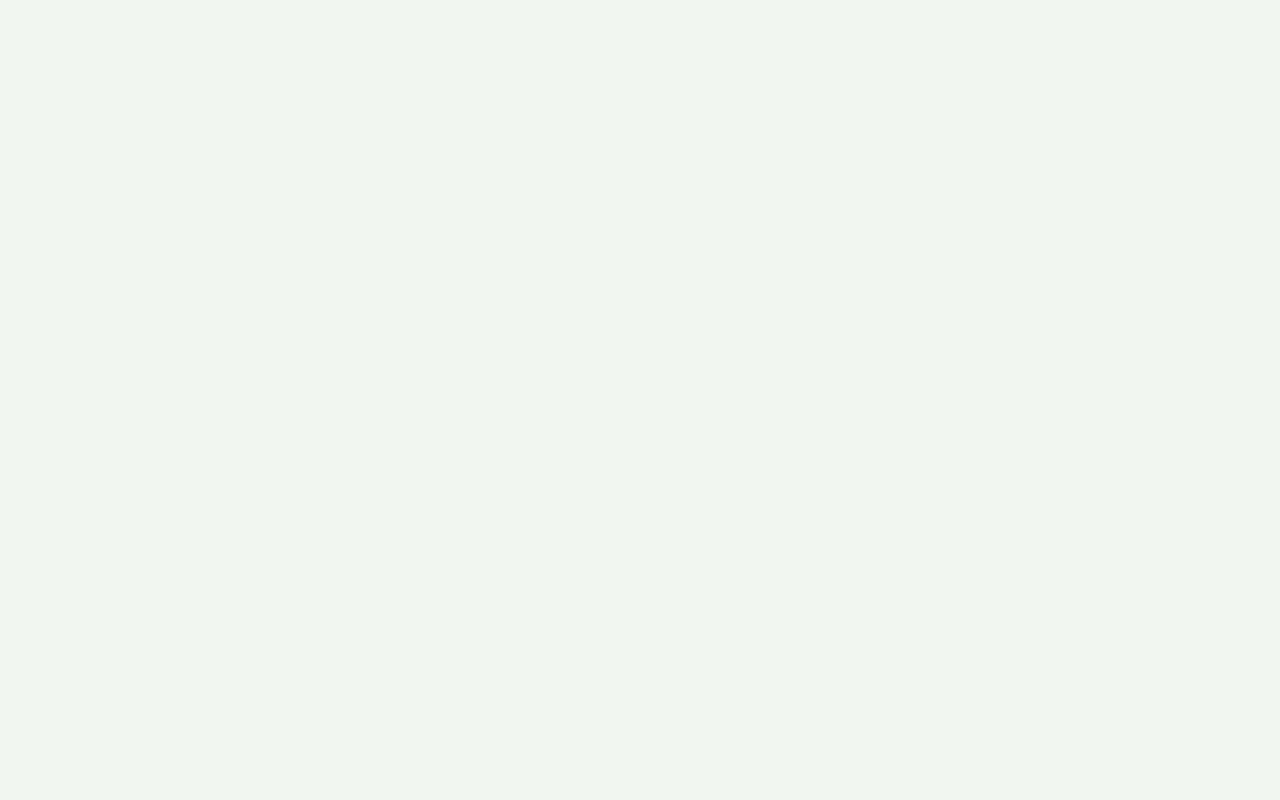
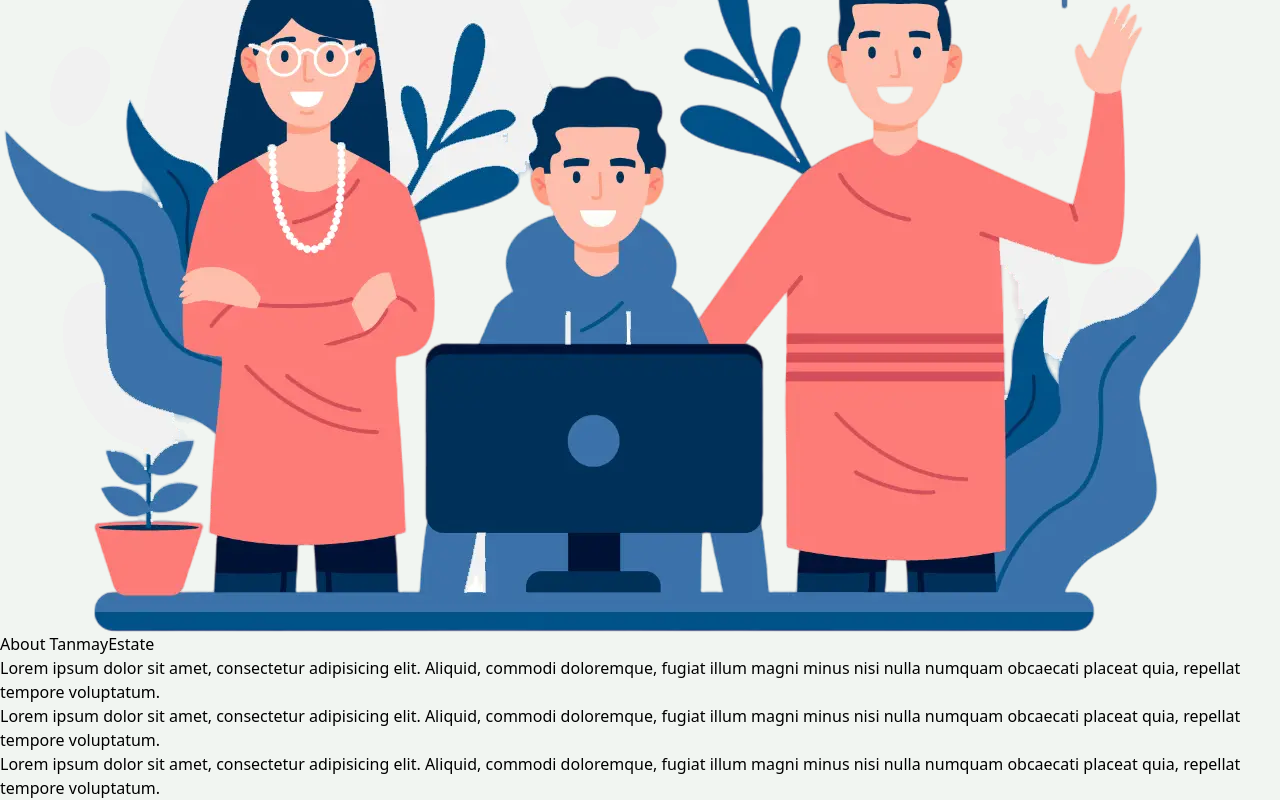
Before and after one commit to MeTanmay/Real-Estate, a React (Vite) app in the folder client/: page /about in a window 1280 px wide. Shown: the part 368-1168 px from the top of the page. Before the commit the page ends 800 px from the top, so only its background shows below. Built offline with nearby package versions, Linux system fonts and the light colour scheme; no server answers.

Commit message:
'about' page

```diff
--- a/client/src/pages/About.jsx
+++ b/client/src/pages/About.jsx
@@ -2,6 +2,36 @@ import React from 'react'
 
 export default function About() {
   return (
-    <div>About</div>
+    <div>
+        <div class="sm:flex items-center max-w-screen-xl">
+          <div class="sm:w-1/2 p-10">
+              <div class="image object-center text-center">
+                  <img src="../public/images/about.webp" alt='aboutus'></img>
+              </div>
+          </div>
+          <div class="sm:w-1/2 p-5">
+              <div class="text text-justify">
+
+                  <h2 class="my-4 font-bold text-3xl  sm:text-4xl ">About <span class="text-slate-500">Tanmay</span><span class="text-slate-700">Estate</span>
+                  </h2>
+                  <p class="text-gray-700 mb-4">
+                      Lorem ipsum dolor sit amet, consectetur adipisicing elit. Aliquid, commodi
+                      doloremque, fugiat illum magni minus nisi nulla numquam obcaecati placeat quia, repellat tempore
+                      voluptatum.
+                  </p>
+                  <p class="text-gray-700 mb-4">
+                      Lorem ipsum dolor sit amet, consectetur adipisicing elit. Aliquid, commodi
+                      doloremque, fugiat illum magni minus nisi nulla numquam obcaecati placeat quia, repellat tempore
+                      voluptatum.
+                  </p>
+                  <p class="text-gray-700">
+                      Lorem ipsum dolor sit amet, consectetur adipisicing elit. Aliquid, commodi
+                      doloremque, fugiat illum magni minus nisi nulla numquam obcaecati placeat quia, repellat tempore
+                      voluptatum.
+                  </p>
+              </div>
+          </div>
+        </div>
+    </div>
   )
 }
```
Also changed, not shown: client/public/images/about.webp (added).
